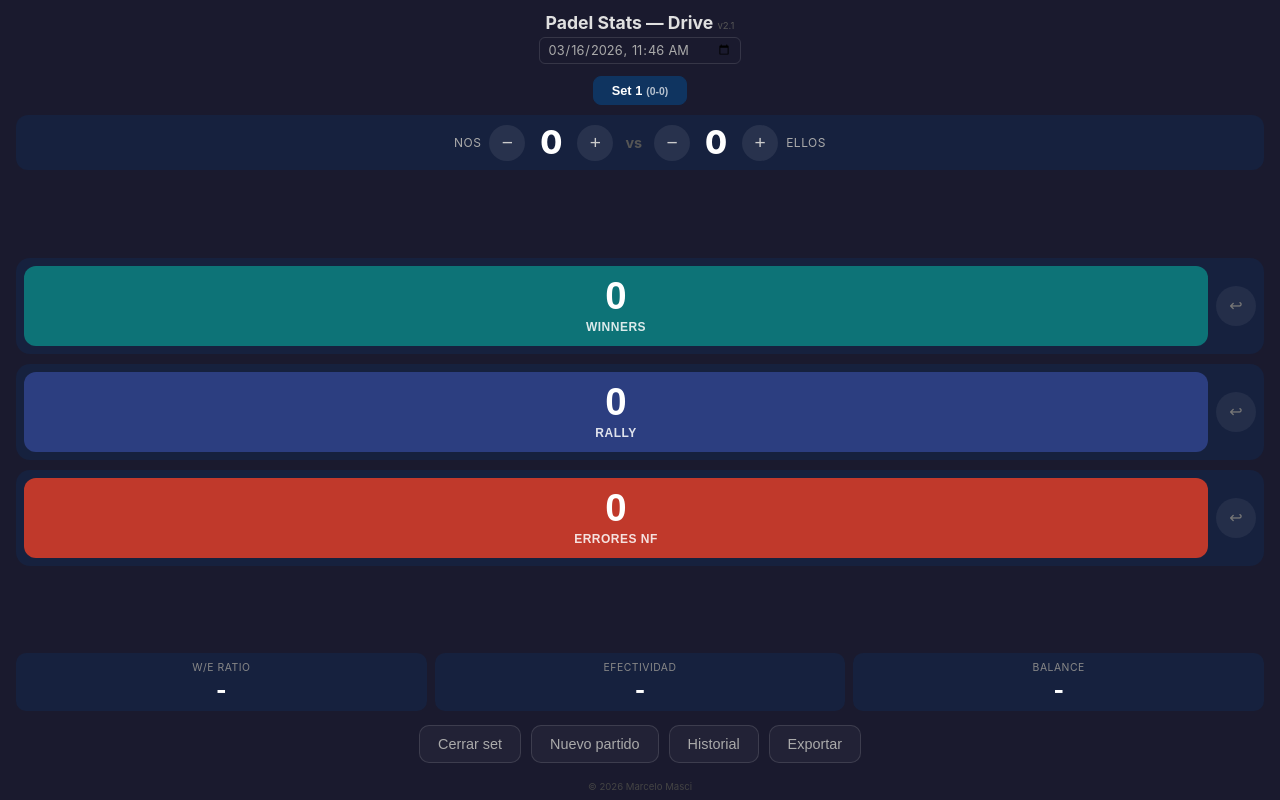
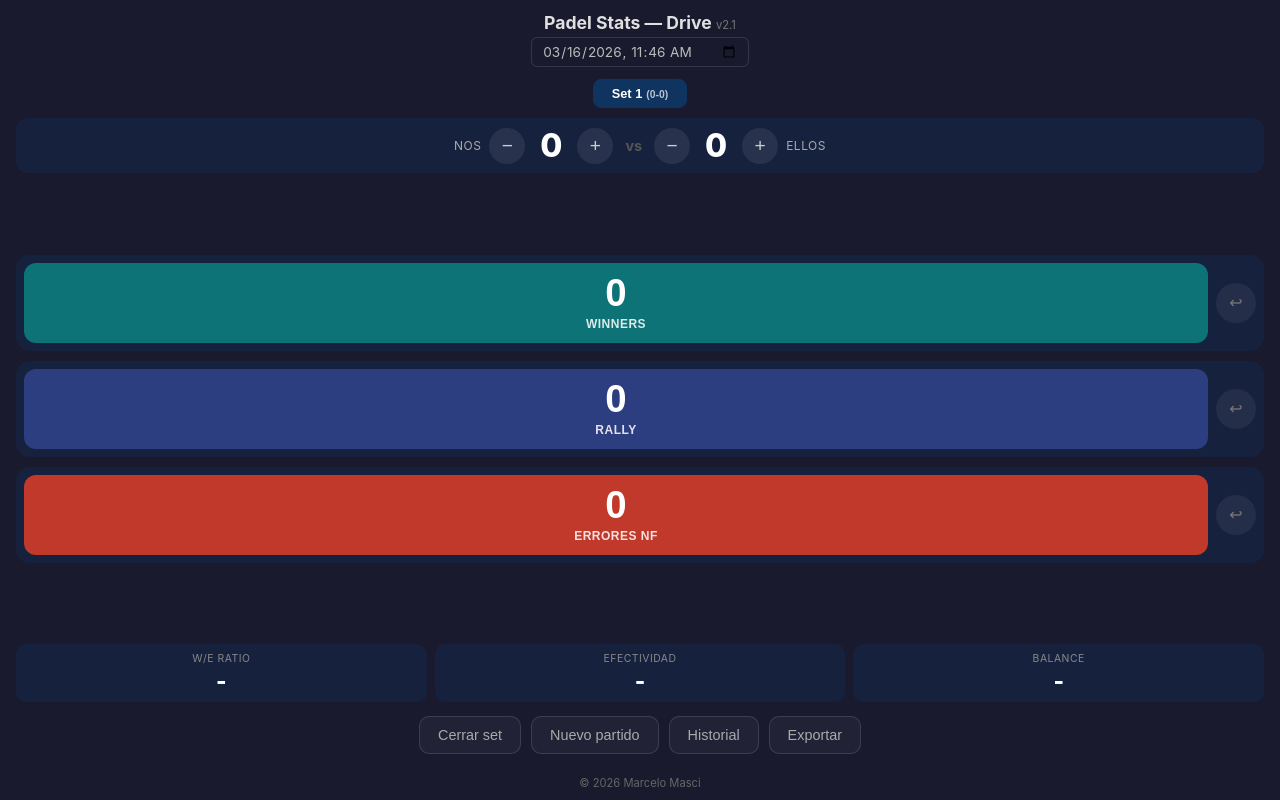
Before and after one commit to marcelomasci/padel_stats, a plain HTML site: page index.html in a window 1280 px wide. Drawn offline with Linux system fonts and the light colour scheme.

Commit message:
Mejor contraste y tamaño en version, fecha y copyright

```diff
--- a/index.html
+++ b/index.html
@@ -29,9 +29,9 @@
     background: none;
     border: 1px solid rgba(255,255,255,0.12);
     border-radius: 6px;
-    color: #aaa;
-    font-size: 0.8rem;
-    padding: 4px 8px;
+    color: #bbb;
+    font-size: 0.85rem;
+    padding: 5px 10px;
     margin-top: 4px;
     font-family: inherit;
     -webkit-tap-highlight-color: transparent;
@@ -274,7 +274,7 @@
 <body>
 
 <header>
-  <h1>Padel Stats — Drive <span style="font-size:0.6rem;color:#555;font-weight:400">v2.1</span></h1>
+  <h1>Padel Stats — Drive <span style="font-size:0.7rem;color:#777;font-weight:400">v2.1</span></h1>
   <input type="datetime-local" class="date-input" id="matchDate">
 </header>
 
@@ -347,7 +347,7 @@
   <button onclick="exportData()">Exportar</button>
 </footer>
 
-<div style="text-align:center;padding:0 0 8px;font-size:0.6rem;color:#444">&copy; 2026 Marcelo Masci</div>
+<div style="text-align:center;padding:4px 0 10px;font-size:0.7rem;color:#666">&copy; 2026 Marcelo Masci</div>
 
 <!-- History Panel -->
 <div class="panel" id="historyPanel">
```
